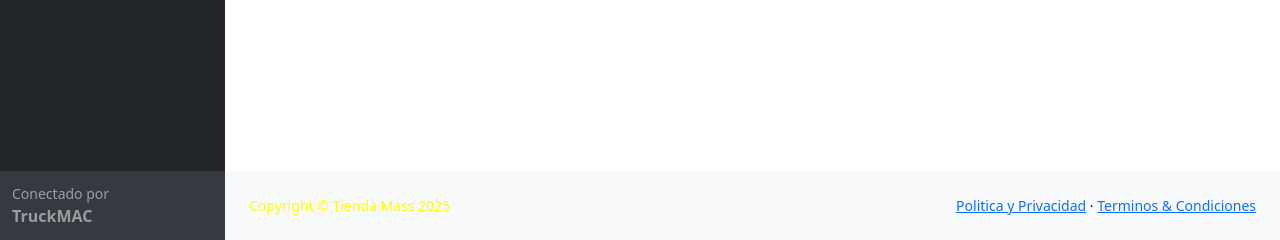
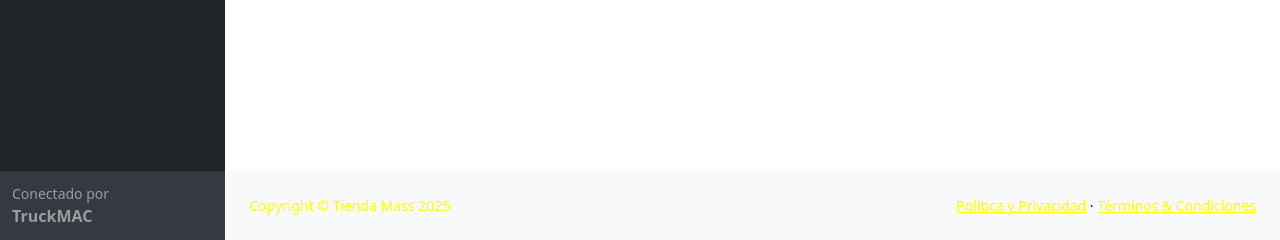
Before and after one commit to Yeimi-Owo/Tienda_Mass, a PHP site: page /editar-pedido.php in a window 1280 px wide. Shown: the part 560-800 px from the top of the page. Run offline with PHP 8.4, Linux system fonts and the light colour scheme; the visitor is signed in with stand-in values (Sample User, id 1); some libraries are stand-ins or nearby versions.

Commit message:
Update footer.php

```diff
--- a/Admin/includes/footer.php
+++ b/Admin/includes/footer.php
@@ -6,9 +6,9 @@
                            <div style="color: yellow;">Copyright &copy; Tienda Mass 2025</div>
                             <div>
                                 <!-- Agregado de Diseño e informacion para el footer -->
-                                <a href="#">Politica y Privacidad</a>
-                                &middot;
-                                <a href="#">Terminos &amp; Condiciones</a>
+                                <a href="#" style="color: yellow;">Política y Privacidad</a>
+                                 &middot;
+                                <a href="#" style="color: yellow;">Términos &amp; Condiciones</a>
                             </div>
                         </div>
                     </div>
```
